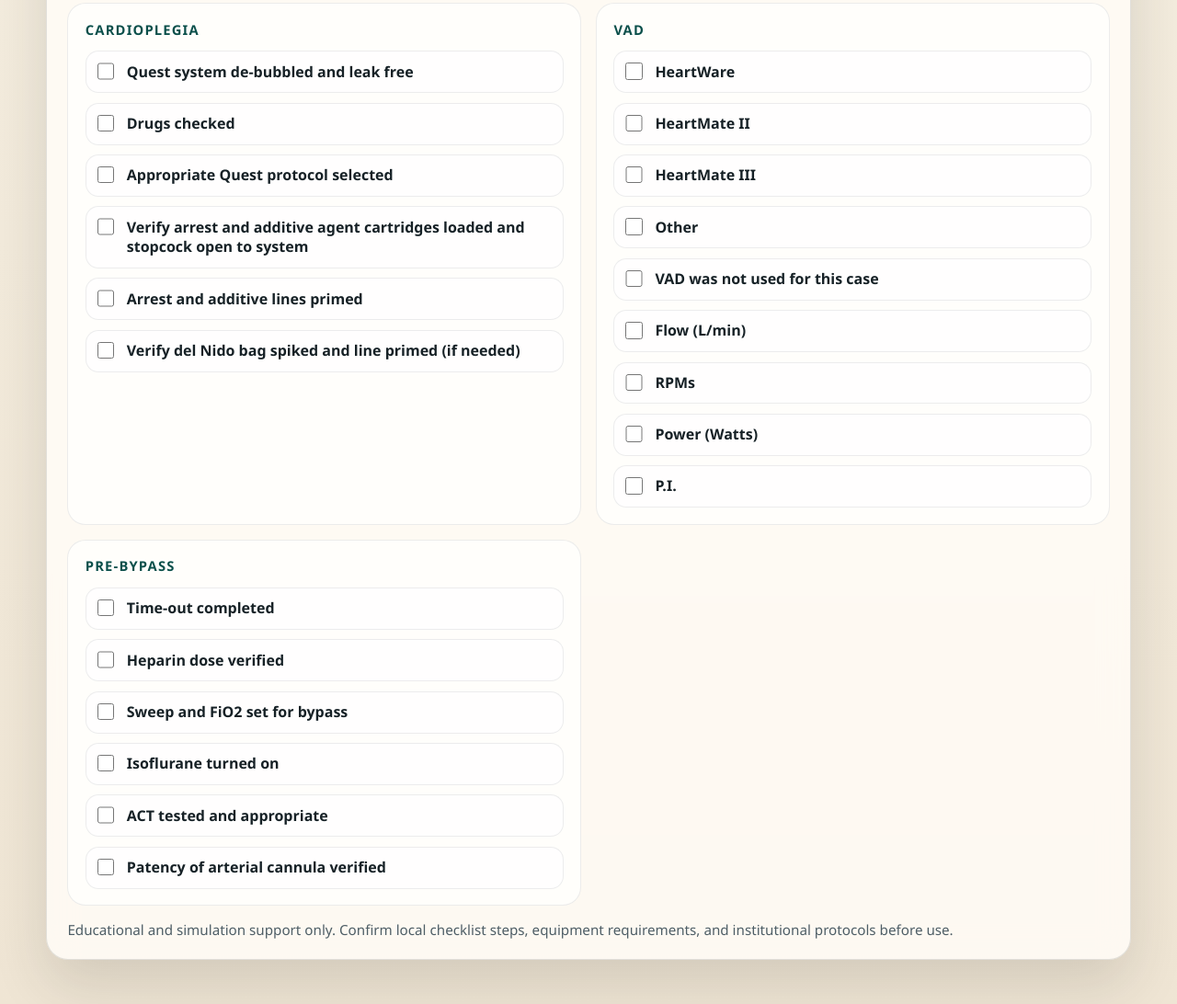
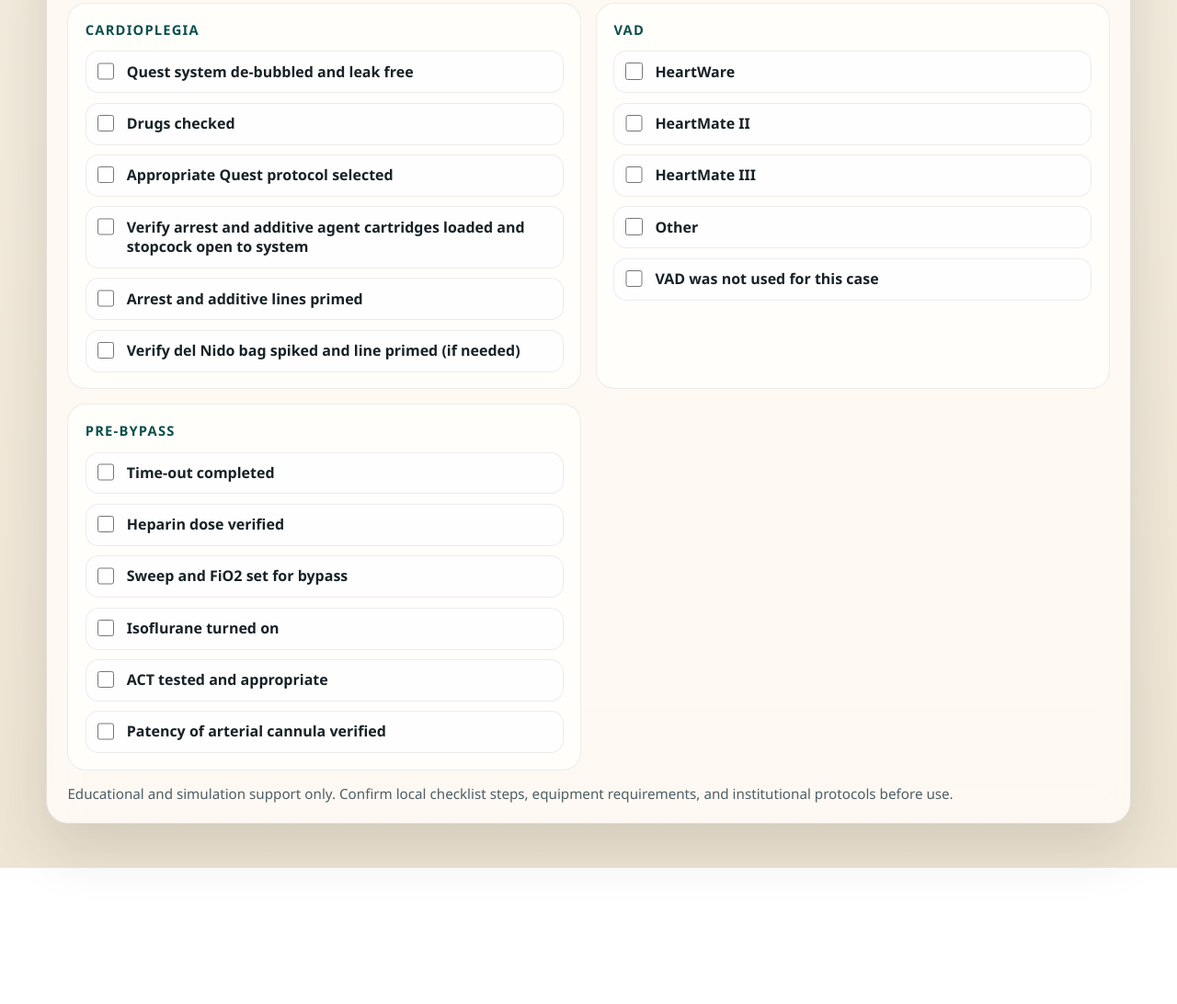
Before and after one commit to mydo650/CPB-Perfusion-Tool, a website: page checklist.html in a window 1280 px wide. Shown: the part 1776-2868 px from the top of the page at 92% size. After the commit the page ends 2720 px from the top, so only its background shows below. Drawn offline with Linux system fonts and the light colour scheme.

Commit message:
Update checklist.html

```diff
--- a/checklist.html
+++ b/checklist.html
@@ -140,10 +140,6 @@
                 <label><input type="checkbox" /> <span>HeartMate III</span></label>
                 <label><input type="checkbox" /> <span>Other</span></label>
                 <label><input type="checkbox" /> <span>VAD was not used for this case</span></label>
-                <label><input type="checkbox" /> <span>Flow (L/min)</span></label>
-                <label><input type="checkbox" /> <span>RPMs</span></label>
-                <label><input type="checkbox" /> <span>Power (Watts)</span></label>
-                <label><input type="checkbox" /> <span>P.I.</span></label>
               </div>
             </article>
             <article class="result-card">
```
